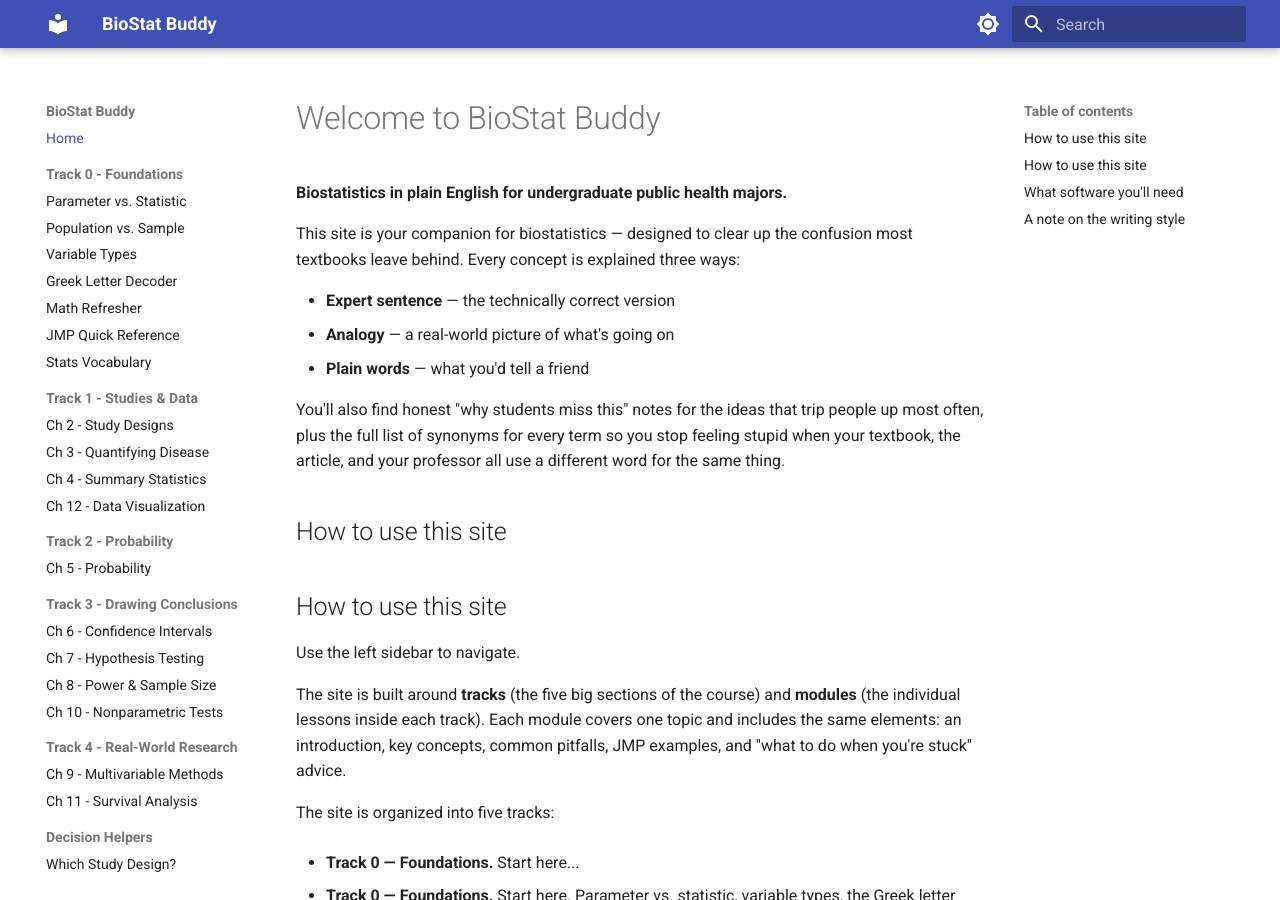
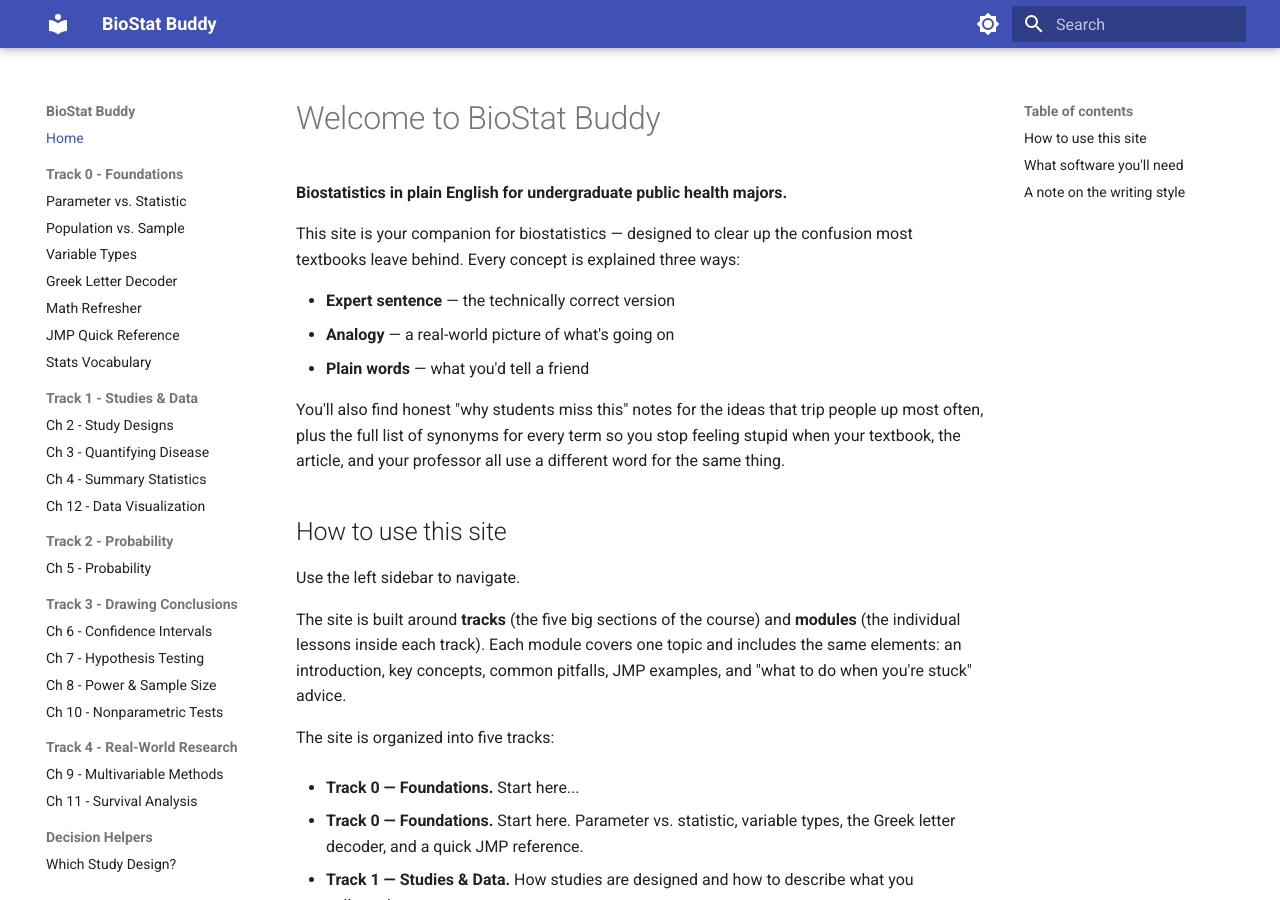
Before and after one commit to marywmathis/biostat-buddy, an MkDocs documentation site: the page built from docs/index.md, in a window 1280 px wide and 900 px high. Built offline with MkDocs 1.6.1 and Material for MkDocs 9.7.7, drawn with Linux system fonts in a browser that asks for light colours.

Commit message:
Updated How to Use

```diff
--- a/docs/index.md
+++ b/docs/index.md
@@ -9,8 +9,6 @@
 - **Plain words** — what you'd tell a friend
 
 You'll also find honest "why students miss this" notes for the ideas that trip people up most often, plus the full list of synonyms for every term so you stop feeling stupid when your textbook, the article, and your professor all use a different word for the same thing.
-
-## How to use this site
 
 ## How to use this site
 
```
